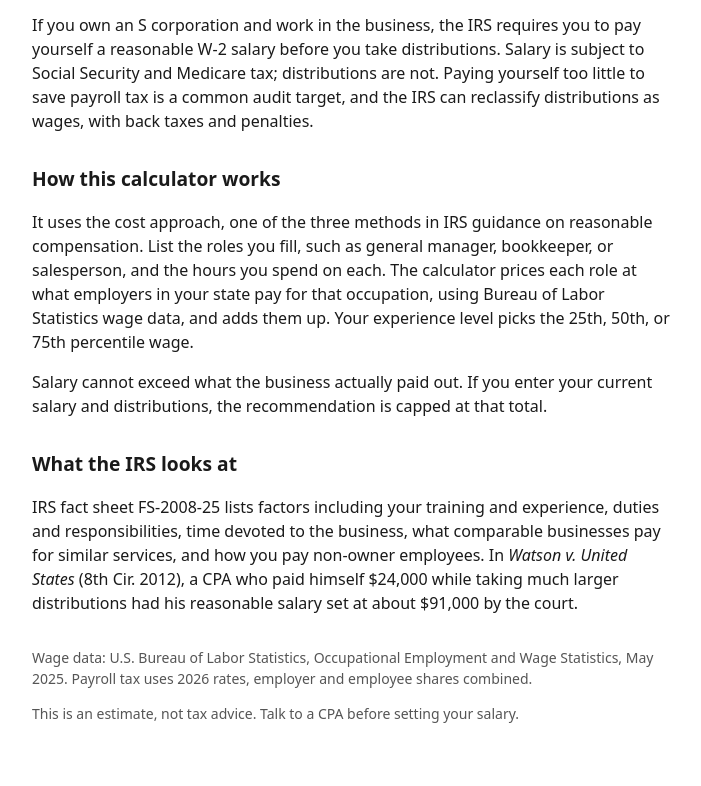
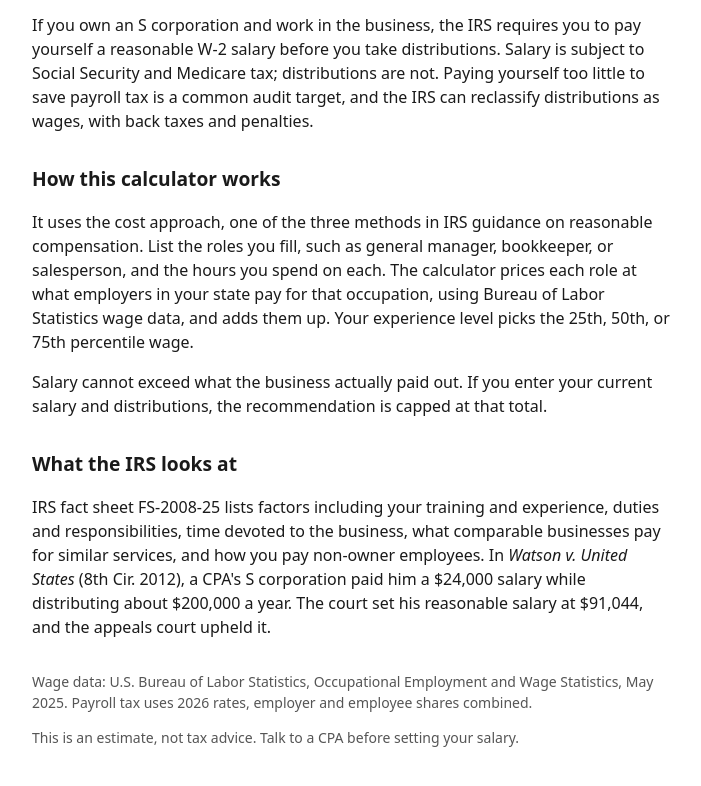
Before and after one commit to Fletch235/TaxTools, a website with bundled scripts: page public/index.html in a window 1280 px wide. Shown: the part 590-1376 px from the top of the page, without its empty margins (288-989 px from the left). Built offline with nearby package versions, Linux system fonts and the light colour scheme.

Commit message:
fix(seo): cite exact Watson figures from the 8th Circuit opinion

```diff
--- a/public/index.html
+++ b/public/index.html
@@ -130,7 +130,7 @@
     <p>Salary cannot exceed what the business actually paid out. If you enter your current salary and distributions, the recommendation is capped at that total.</p>
 
     <h2>What the IRS looks at</h2>
-    <p>IRS fact sheet FS-2008-25 lists factors including your training and experience, duties and responsibilities, time devoted to the business, what comparable businesses pay for similar services, and how you pay non-owner employees. In <i>Watson v. United States</i> (8th Cir. 2012), a CPA who paid himself $24,000 while taking much larger distributions had his reasonable salary set at about $91,000 by the court.</p>
+    <p>IRS fact sheet FS-2008-25 lists factors including your training and experience, duties and responsibilities, time devoted to the business, what comparable businesses pay for similar services, and how you pay non-owner employees. In <i>Watson v. United States</i> (8th Cir. 2012), a CPA's S corporation paid him a $24,000 salary while distributing about $200,000 a year. The court set his reasonable salary at $91,044, and the appeals court upheld it.</p>
   </section>
 
   <footer class="muted">
```
